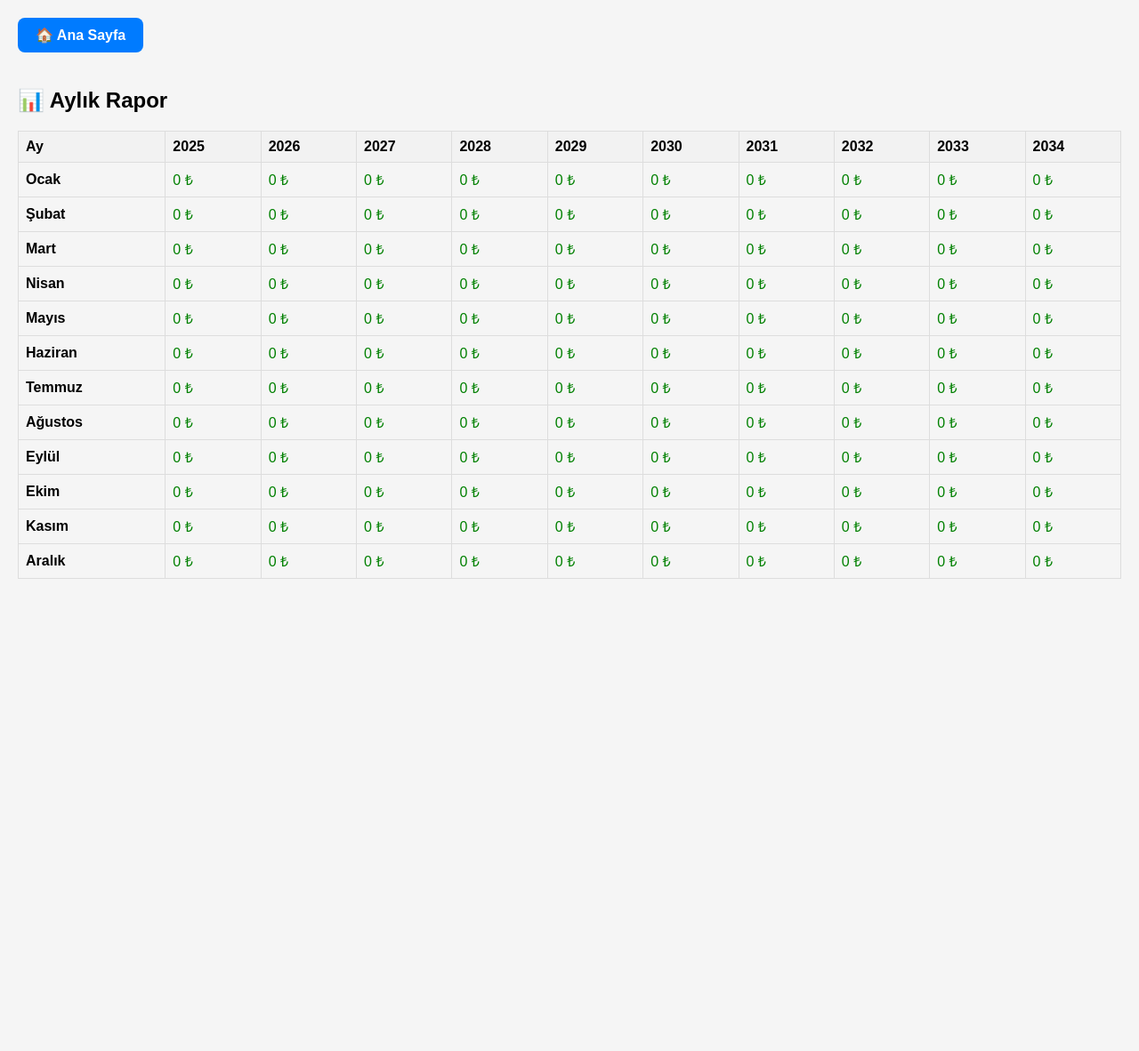
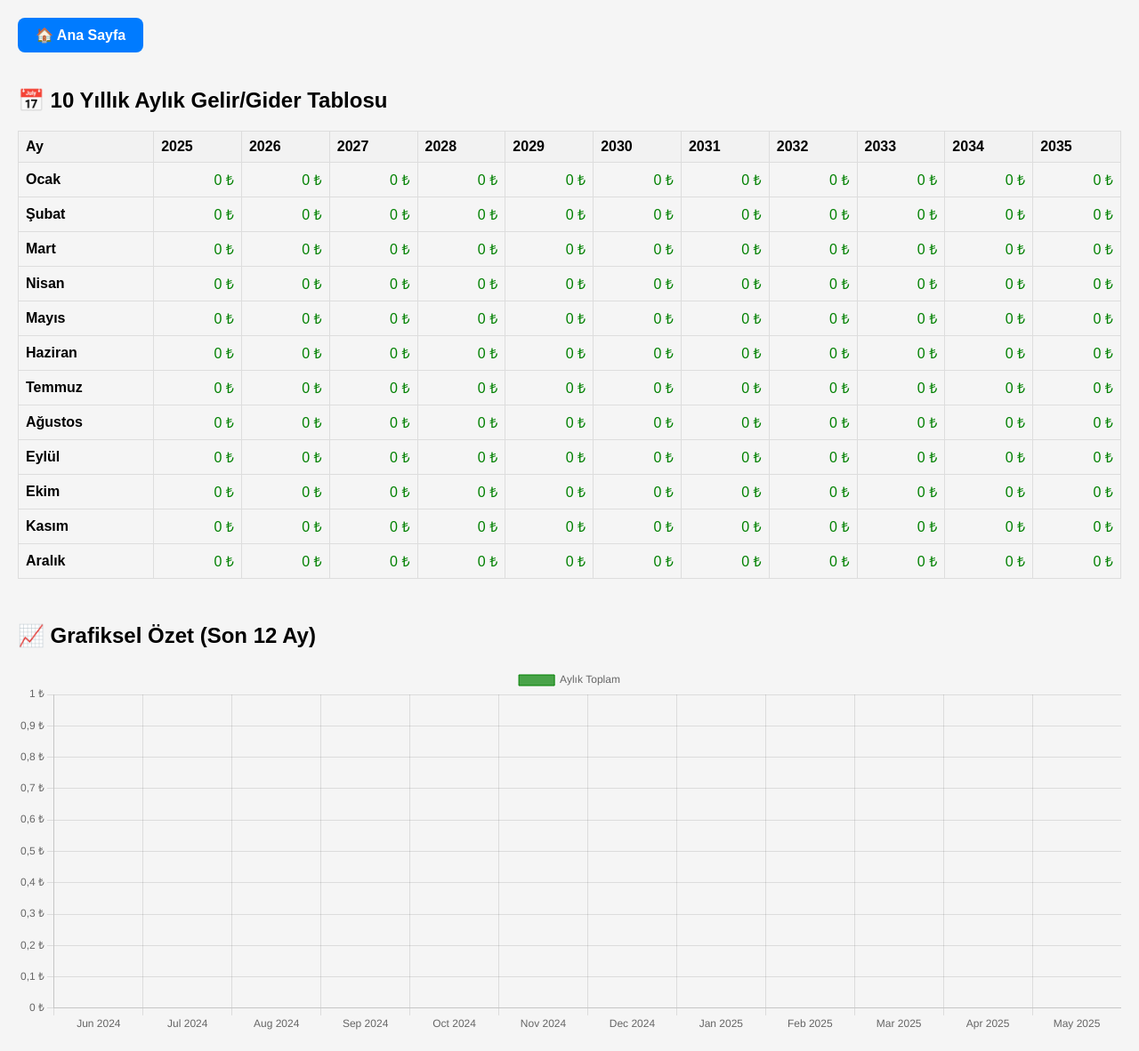
Before and after one commit to goredhell/gelir-gider-takibi, a PHP site: page /rapor_aylik.php in a window 1280 px wide. Shown: the whole page at 89% size. Before the commit the page ends 651 px from the top, so only its background shows below. Run offline with PHP 8.4, Linux system fonts and the light colour scheme; the visitor is signed in with stand-in values (Sample User, id 1); tables that the repository leaves empty hold one stand-in row (values such as "Sample post").

Commit message:
grafik görünümü eklendi

```diff
--- a/rapor_aylik.php
+++ b/rapor_aylik.php
@@ -1,23 +1,45 @@
-<?php include 'db.php'; ?>
+<?php
+include 'db.php';
 
+$currentYear = date('Y');
+$startYear = $currentYear + 0;
+$endYear = $currentYear + 10;
+
+// Verileri çek
+$veriler = [];
+for ($y = $startYear; $y <= $endYear; $y++) {
+    for ($m = 1; $m <= 12; $m++) {
+        $ay = str_pad($m, 2, '0', STR_PAD_LEFT);
+        $baslangic = "$y-$ay-01";
+        $bitis = date("Y-m-t", strtotime($baslangic));
+
+        $stmt = $pdo->prepare("SELECT SUM(miktar) as toplam FROM islemler WHERE tarih BETWEEN ? AND ?");
+        $stmt->execute([$baslangic, $bitis]);
+        $toplam = $stmt->fetchColumn();
+        $veriler[$y][$m] = $toplam ?? 0;
+    }
+}
+?>
+
+<!DOCTYPE html>
+<html lang="tr">
+<head>
+    <meta charset="UTF-8">
+    <title>📊 Aylık Rapor</title>
+    <script src="https://cdn.jsdelivr.net/npm/chart.js"></script>
     <link rel="stylesheet" href="assets/style.css">
+</head>
+<body>
+<a href="index.php" class="anasayfa-button">🏠 Ana Sayfa</a>
+<h2>📅 10 Yıllık Aylık Gelir/Gider Tablosu</h2>
 
-<!-- Ana Sayfa Butonu -->
-<a href="index.php" class="anasayfa-button">🏠 Ana Sayfa</a>
-
-<h2>📊 Aylık Rapor</h2>
-
-<table border="1" cellpadding="5" cellspacing="0">
+<table border="1" cellpadding="8" cellspacing="0">
     <tr>
         <th>Ay</th>
-        <?php
-        $yil = date('Y');
-        for ($i = $yil; $i < $yil + 10; $i++) {
-            echo "<th>$i</th>";
-        }
-        ?>
+        <?php for ($y = $startYear; $y <= $endYear; $y++): ?>
+            <th><?= $y ?></th>
+        <?php endfor; ?>
     </tr>
-
     <?php
     $aylar = [
         1 => 'Ocak', 2 => 'Şubat', 3 => 'Mart', 4 => 'Nisan',
@@ -25,25 +47,74 @@ $aylar = [
         9 => 'Eylül', 10 => 'Ekim', 11 => 'Kasım', 12 => 'Aralık'
     ];
 
-foreach ($aylar as $num => $isim) {
-    echo "<tr>";
-    echo "<td><b>$isim</b></td>";
+    foreach ($aylar as $m => $ayAdi): ?>
+        <tr>
+            <td><strong><?= $ayAdi ?></strong></td>
+            <?php for ($y = $startYear; $y <= $endYear; $y++):
+                $deger = round($veriler[$y][$m] ?? 0);
+                $renk = $deger >= 0 ? 'green' : 'red';
+            ?>
+                <td style="color: <?= $renk ?>; text-align: right;">
+                    <?= number_format($deger, 0, ',', '.') ?> ₺
+                </td>
+            <?php endfor; ?>
+        </tr>
+    <?php endforeach; ?>
+</table>
 
-    for ($y = $yil; $y < $yil + 10; $y++) {
-        $start = "$y-" . str_pad($num, 2, '0', STR_PAD_LEFT) . "-01";
-        $end = date("Y-m-t", strtotime($start));
+<h2 style="margin-top:50px;">📈 Grafiksel Özet (Son 12 Ay)</h2>
+<canvas id="gelirGiderChart" width="1200" height="400"></canvas>
 
-        $stmt = $pdo->prepare("SELECT SUM(miktar) as toplam FROM islemler WHERE tarih BETWEEN ? AND ?");
-        $stmt->execute([$start, $end]);
-        $toplam = $stmt->fetch()['toplam'] ?? 0;
+<script>
+const ctx = document.getElementById('gelirGiderChart').getContext('2d');
 
-        $renk = ($toplam >= 0) ? 'green' : 'red';
-        $toplam = number_format(round($toplam), 0, ',', '.');
+const labels = [];
+const dataValues = [];
 
-        echo "<td style='color:$renk;'>$toplam ₺</td>";
-    }
-
-    echo "</tr>";
+<?php
+// Son 12 ay için verileri alalım
+$grafikData = [];
+for ($i = 11; $i >= 0; $i--) {
+    $tarih = strtotime("-$i months");
+    $yil = date("Y", $tarih);
+    $ay = date("n", $tarih);
+    $etiket = date("M Y", $tarih);
+    $deger = round($veriler[$yil][$ay] ?? 0);
+    $grafikData[] = ['label' => $etiket, 'value' => $deger];
 }
 ?>
-</table>
+
+<?php foreach ($grafikData as $d): ?>
+    labels.push("<?= $d['label'] ?>");
+    dataValues.push(<?= $d['value'] ?>);
+<?php endforeach; ?>
+
+new Chart(ctx, {
+    type: 'bar',
+    data: {
+        labels: labels,
+        datasets: [{
+            label: 'Aylık Toplam',
+            data: dataValues,
+            backgroundColor: dataValues.map(v => v >= 0 ? 'rgba(0, 128, 0, 0.7)' : 'rgba(200, 0, 0, 0.7)'),
+            borderColor: dataValues.map(v => v >= 0 ? 'green' : 'red'),
+            borderWidth: 1
+        }]
+    },
+    options: {
+        scales: {
+            y: {
+                beginAtZero: true,
+                ticks: {
+                    callback: function(value) {
+                        return value.toLocaleString('tr-TR') + ' ₺';
+                    }
+                }
+            }
+        }
+    }
+});
+</script>
+
+</body>
+</html>
```
Lines whose indentation alone changed are shown as unchanged.
